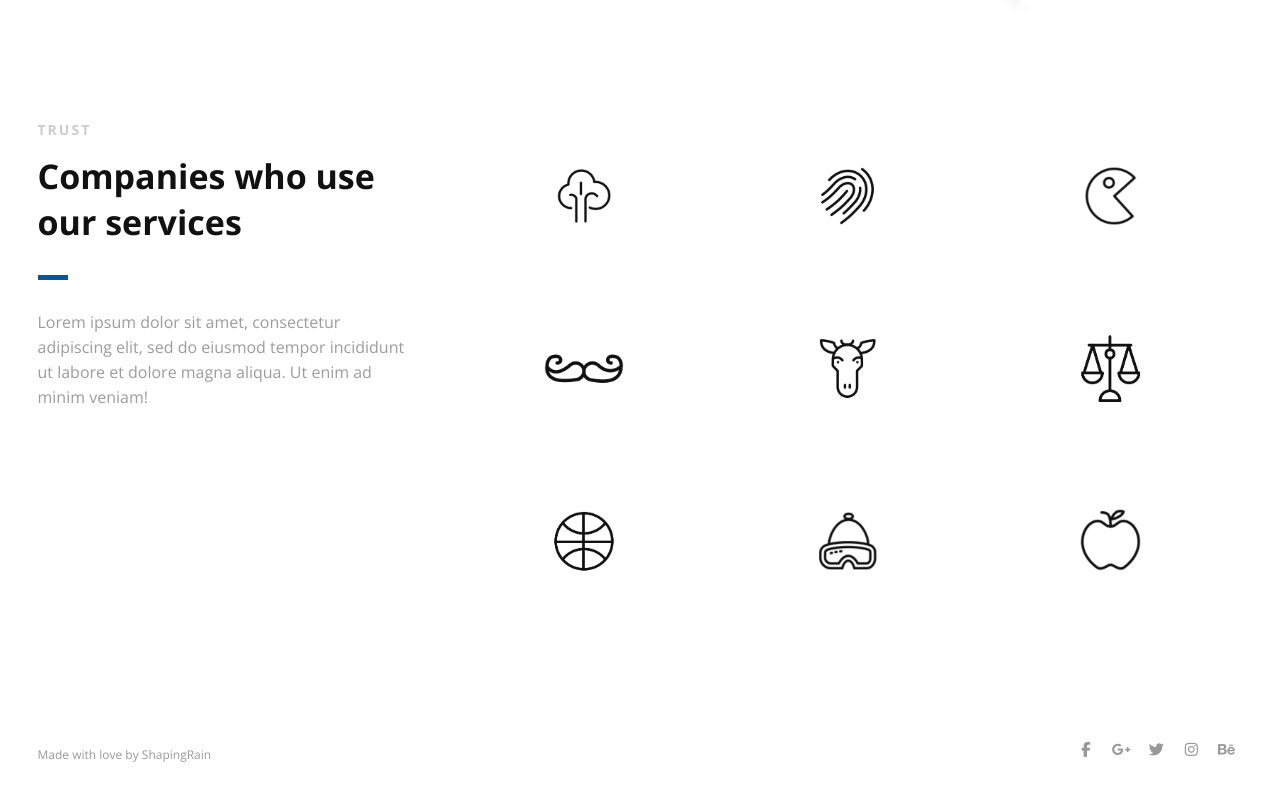
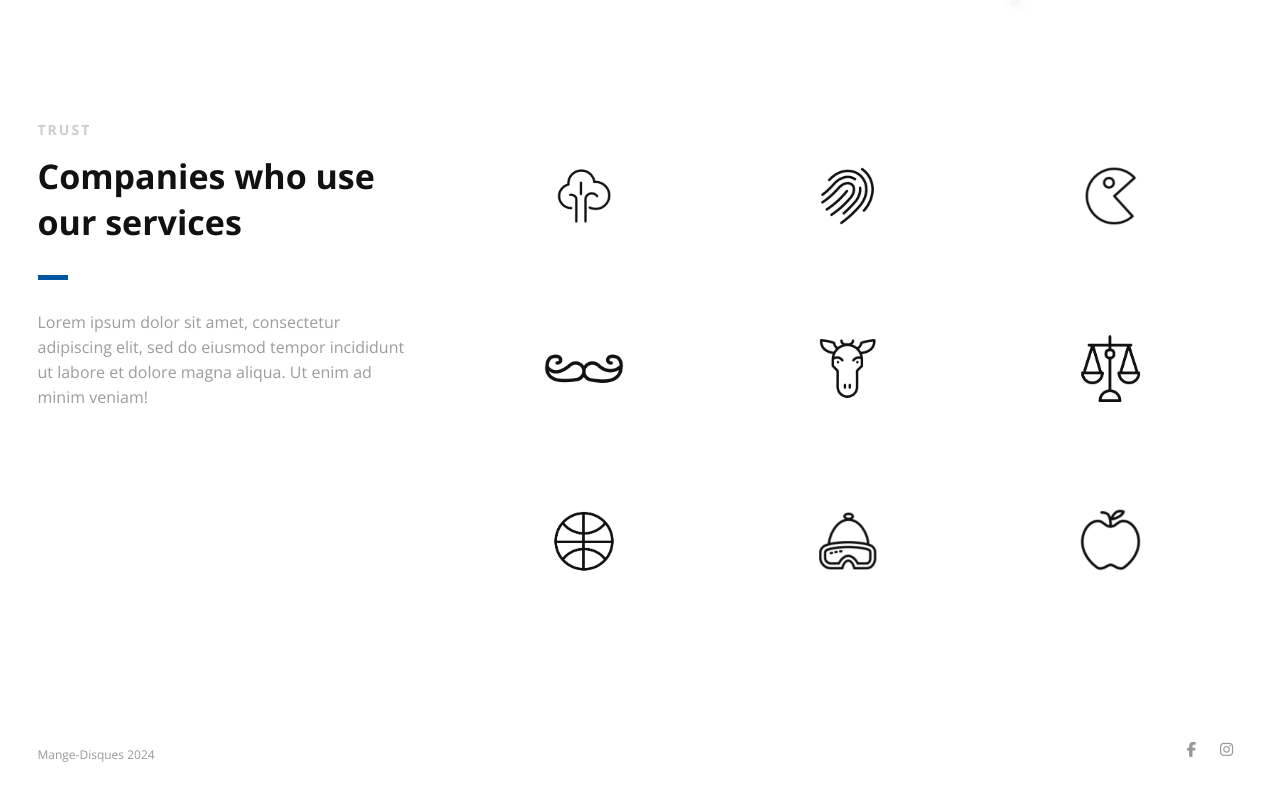
Before and after one commit to l-monnier/Mange-Disques, a plain HTML site: page index.html in a window 1280 px wide. Shown: the part 2996-3796 px from the top of the page. Drawn offline with nearby package versions, Linux system fonts and the light colour scheme.

Commit message:
Update footer

```diff
--- a/index.html
+++ b/index.html
@@ -364,7 +364,7 @@
     <footer id="landing-footer" class="clearfix">
         <div class="row clearfix">
 
-            <p id="copyright" class="col-2">Made with love by <a href="https://www.shapingrain.com">ShapingRain</a></p>
+            <p id="copyright" class="col-2">Mange-Disques 2024</p>
 
             <!--Social Icons in Footer-->
             <ul class="col-2 social-icons">
@@ -374,23 +374,8 @@
                     </a>
                 </li>
                 <li>
-                    <a target="_blank" title="Google+" href="http://google.com/+username">
-                        <i class="fa fa-google-plus fa-1x"></i><span>Google+</span>
-                    </a>
-                </li>
-                <li>
-                    <a target="_blank" title="Twitter" href="http://www.twitter.com/username">
-                        <i class="fa fa-twitter fa-1x"></i><span>Twitter</span>
-                    </a>
-                </li>
-                <li>
                     <a target="_blank" title="Instagram" href="http://www.instagram.com/username">
                         <i class="fa fa-instagram fa-1x"></i><span>Instagram</span>
-                    </a>
-                </li>
-                <li>
-                    <a target="_blank" title="behance" href="http://www.behance.net">
-                        <i class="fa fa-behance fa-1x"></i><span>Behance</span>
                     </a>
                 </li>
             </ul>
```
